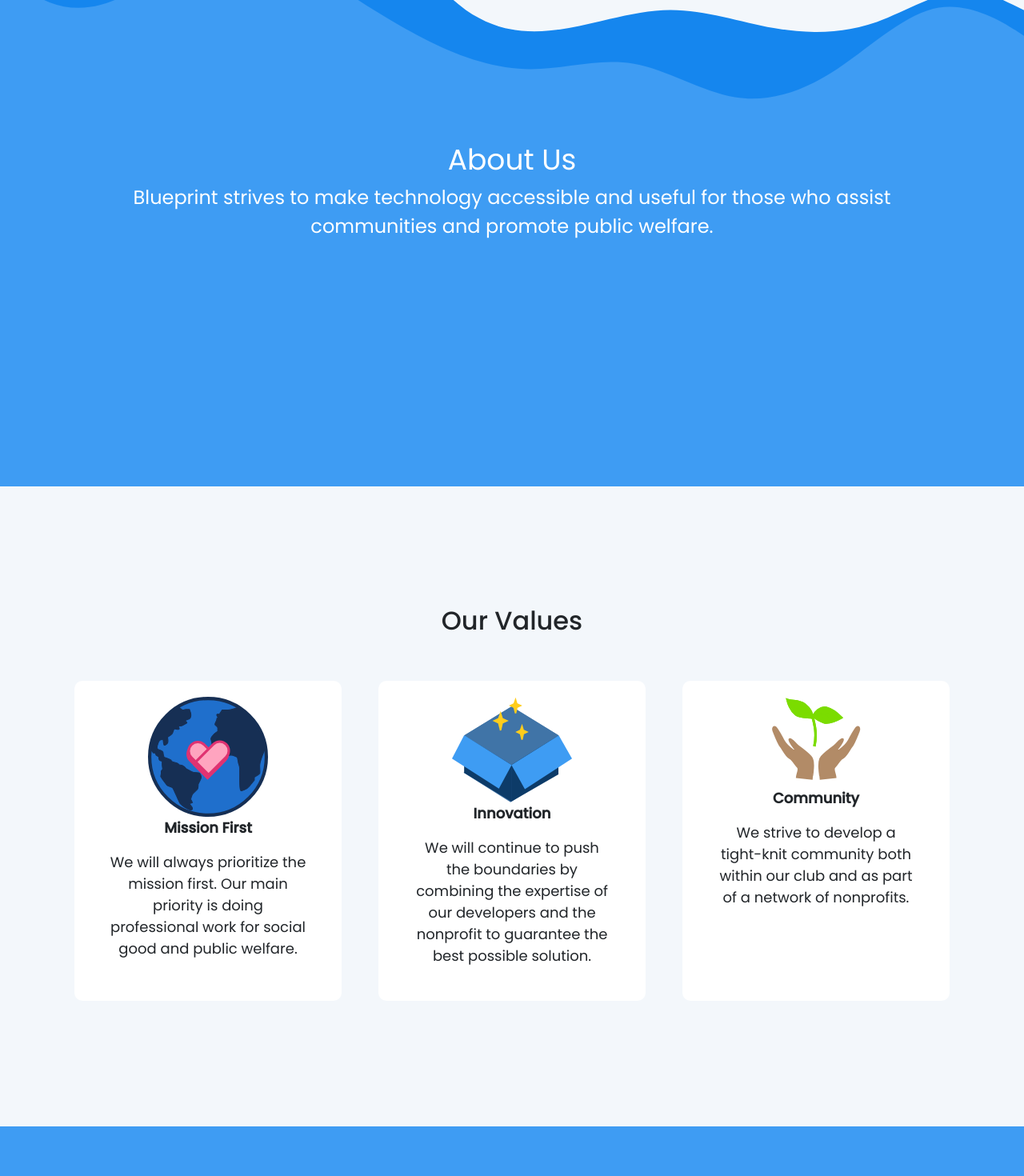
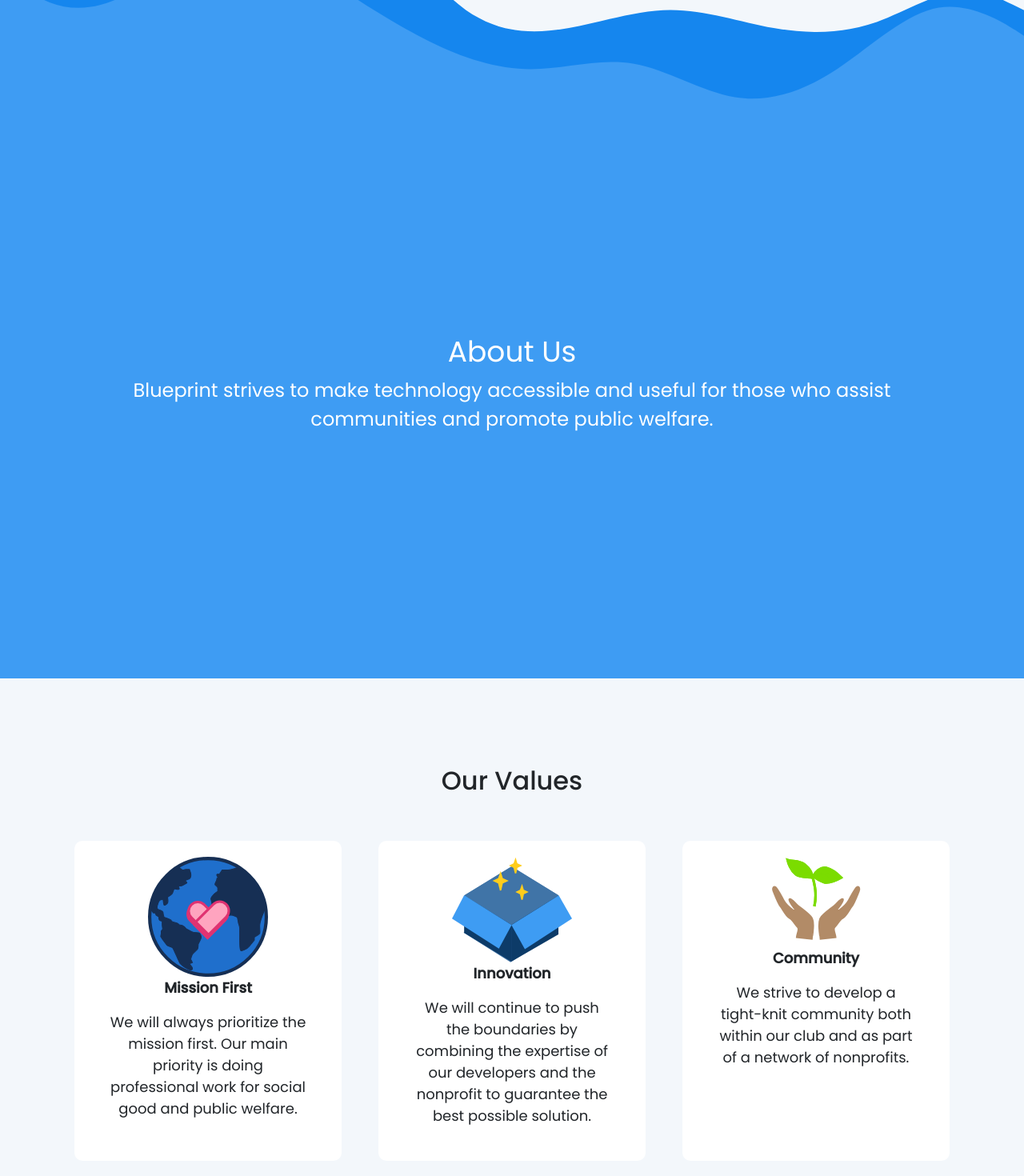
Before and after one commit to uoftblueprint/uoftblueprint.github.io, a React (Create React App) app: page /#/ in a window 1280 px wide. Shown: the part 980-2450 px from the top of the page at 80% size. Built offline with nearby package versions, Linux system fonts and the light colour scheme.

Commit message:
reduce section height

```diff
--- a/src/Pages/Homepage/Homepage.css
+++ b/src/Pages/Homepage/Homepage.css
@@ -140,7 +140,6 @@
 #about-container {
   background-color: #3e9cf3;
   color: white;
-  min-height: 30rem;
   text-align: center;
 }
 
@@ -208,8 +207,6 @@
   background-color: #3E9CF3;
   color: white;
   min-height: 30rem;
-  display: flex;
-  align-items: center;
 }
 #contact-container {
   display: grid;
@@ -255,7 +252,7 @@
 .section {
   display: flex;
   align-items: center;
-  min-height: 50rem;
+  min-height: 45rem;
 }
 
 .MobileFooterTitle {
--- a/src/Pages/Homepage/Homepage.js
+++ b/src/Pages/Homepage/Homepage.js
@@ -36,7 +36,7 @@
         <img src={waveTop} alt='UofT Blueprint Top Wave' id='top-wave' />
       </div>
 
-      <div id='about-container' className='text-center'>
+      <div id='about-container' className='text-center section'>
         <Container>
           <h2 className='sub-heading'>About Us</h2>
           <p id='about-text'>
@@ -87,7 +87,7 @@
 
 export function ContactSection() {
   return (
-    <div id='contact-section'>
+    <div id='contact-section' className='section'>
       <Container>
         <Row className='align-items-center'>
           <Col className='text-left' xs={12} sm={6}>
```
